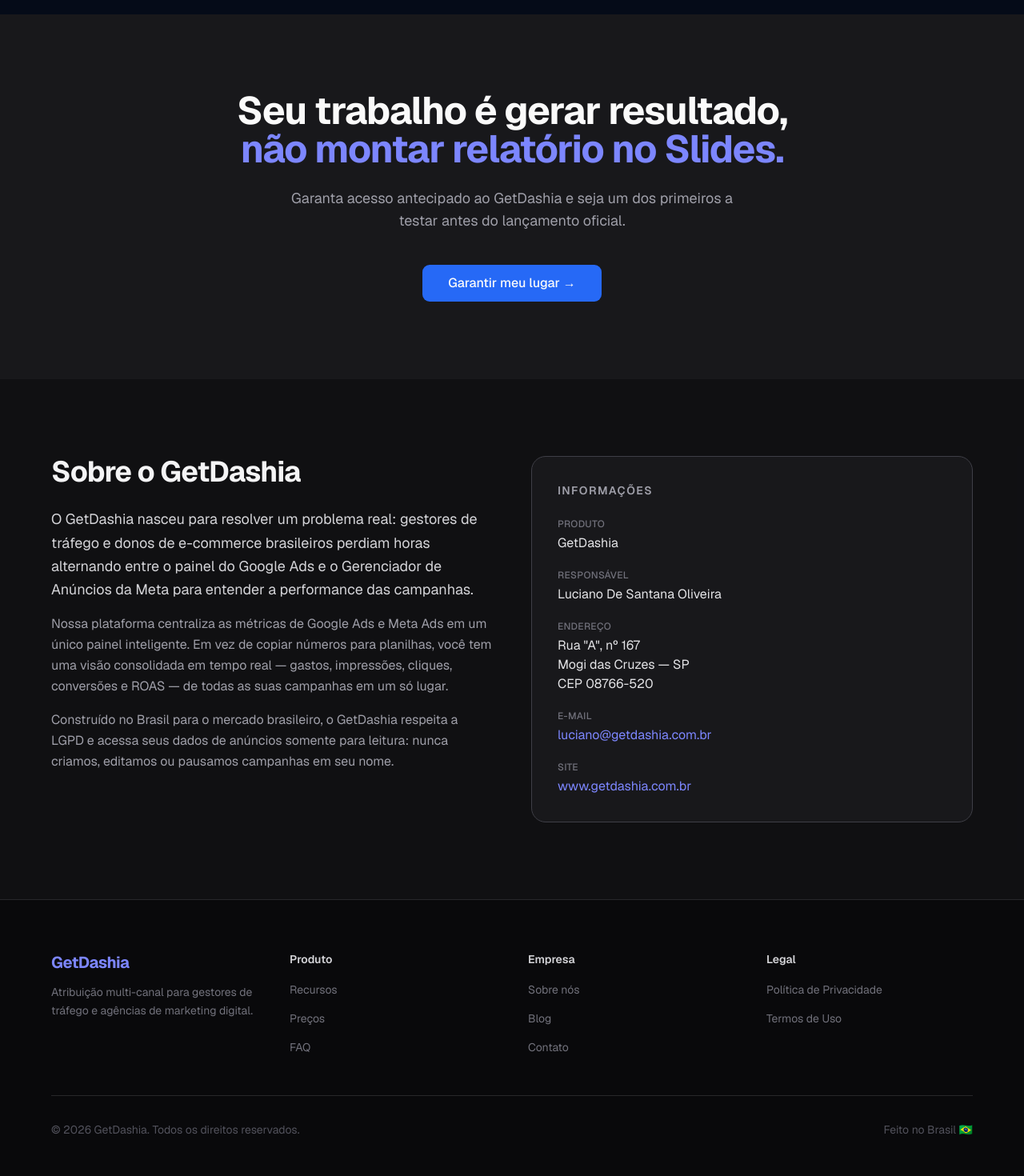
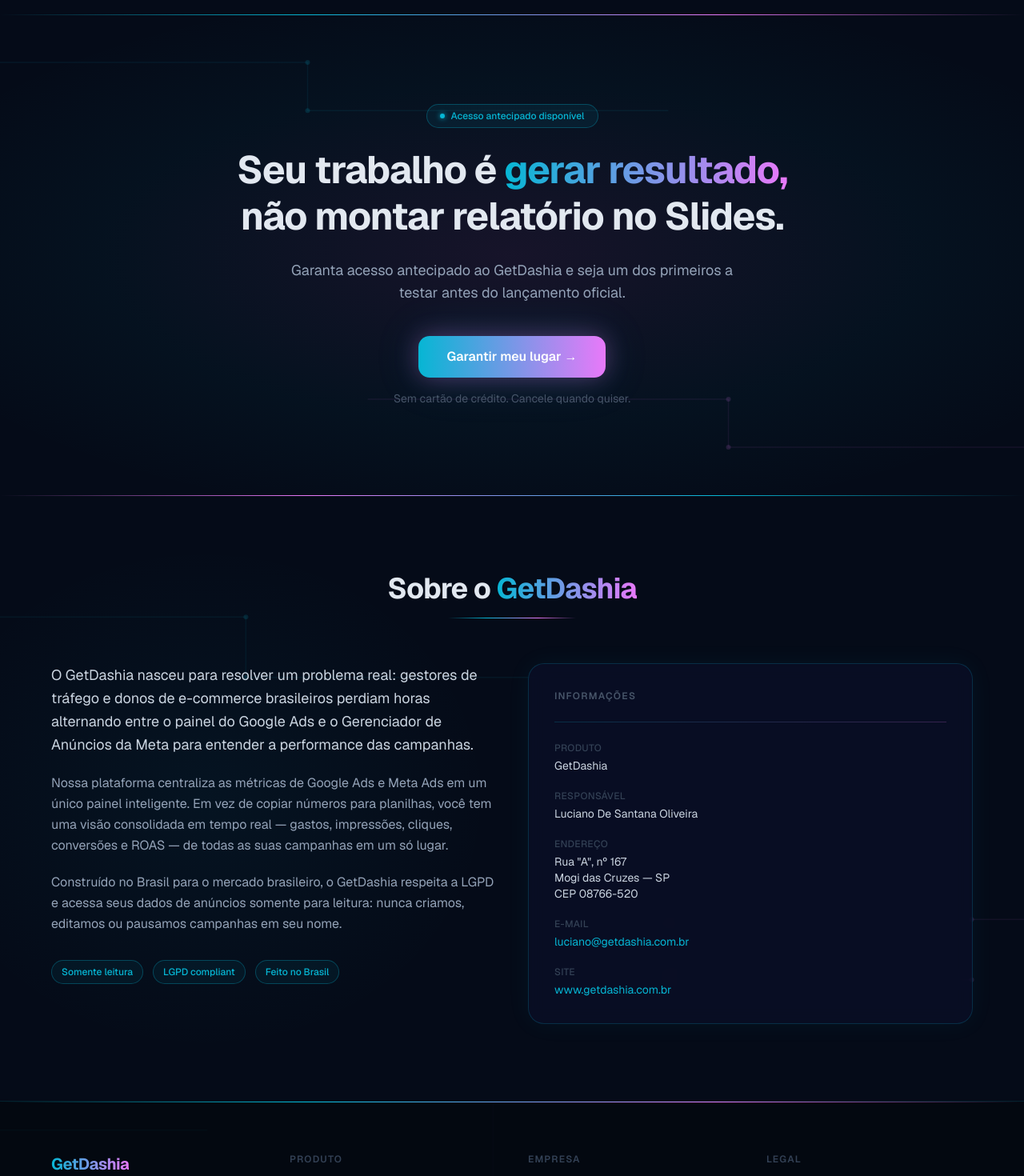
Before and after one commit to LuSan1986/projeto_getdashia, a Next.js app: page / in a window 1280 px wide. Shown: the part 5540-7010 px from the top of the page at 80% size. Built offline with nearby package versions, Linux system fonts and the light colour scheme.

Commit message:
feat(landing): cyberpunk redesign — cta-final, footer e about

```diff
--- a/src/components/AboutSection.tsx
+++ b/src/components/AboutSection.tsx
@@ -1,91 +1,163 @@
+'use client'
+
 export default function AboutSection() {
   return (
-    <section id="sobre" className="bg-zinc-900/50 px-4 py-24">
-      <div className="mx-auto max-w-6xl">
-        <div className="grid gap-12 lg:grid-cols-2 lg:items-start">
+    <section
+      id="sobre"
+      className="relative overflow-hidden px-4 py-24"
+      style={{ background: "#050B18" }}
+    >
+      {/* PCB traces */}
+      <div aria-hidden className="pointer-events-none absolute inset-0" style={{ zIndex: 0 }}>
+        <svg width="100%" height="100%" viewBox="0 0 1440 500"
+             preserveAspectRatio="xMidYMid slice" xmlns="http://www.w3.org/2000/svg">
+          <path d="M 0 150 H 200 V 100 H 500 V 150 H 750"
+                stroke="rgba(6,182,212,0.07)" strokeWidth="1" fill="none"/>
+          <circle cx="200" cy="150" r="2" fill="rgba(6,182,212,0.14)"/>
+          <circle cx="200" cy="100" r="2" fill="rgba(6,182,212,0.14)"/>
+          <circle cx="500" cy="100" r="2" fill="rgba(6,182,212,0.14)"/>
+          <circle cx="500" cy="150" r="2" fill="rgba(6,182,212,0.14)"/>
+
+          <path d="M 1440 350 H 1100 V 400 H 850 V 350"
+                stroke="rgba(232,121,249,0.06)" strokeWidth="1" fill="none"/>
+          <circle cx="1100" cy="350" r="2" fill="rgba(232,121,249,0.12)"/>
+          <circle cx="1100" cy="400" r="2" fill="rgba(232,121,249,0.12)"/>
+          <circle cx="850"  cy="400" r="2" fill="rgba(232,121,249,0.12)"/>
+          <circle cx="850"  cy="350" r="2" fill="rgba(232,121,249,0.12)"/>
+
+          <path d="M 50 0 V 150 H 20 V 350 H 50"
+                stroke="rgba(168,85,247,0.05)" strokeWidth="1" fill="none"/>
+        </svg>
+      </div>
+
+      {/* Glow lateral esquerdo */}
+      <div aria-hidden className="pointer-events-none absolute inset-0"
+           style={{ background: "radial-gradient(ellipse 40% 60% at 20% 50%, rgba(6,182,212,0.05) 0%, transparent 70%)", zIndex: 0 }}/>
+
+      <div className="relative z-10 mx-auto max-w-6xl">
+
+        {/* Título */}
+        <div className="mb-14 text-center">
+          <h2 className="text-3xl font-bold tracking-tight sm:text-4xl" style={{ color: "#E2E8F0" }}>
+            Sobre o{" "}
+            <span style={{
+              background: "linear-gradient(90deg, #06B6D4 0%, #E879F9 100%)",
+              WebkitBackgroundClip: "text",
+              WebkitTextFillColor: "transparent",
+              backgroundClip: "text",
+            }}>
+              GetDashia
+            </span>
+          </h2>
+          <div className="mx-auto mt-4 h-px w-40" style={{
+            background: "linear-gradient(90deg, transparent 0%, #06B6D4 30%, #E879F9 70%, transparent 100%)",
+          }}/>
+        </div>
+
+        <div className="grid gap-10 lg:grid-cols-2 lg:items-start">
+
           {/* Texto principal */}
           <div>
-            <h2 className="mb-6 text-3xl font-bold tracking-tight text-zinc-100 sm:text-4xl">
-              Sobre o GetDashia
-            </h2>
-            <p className="mb-4 text-lg leading-relaxed text-zinc-300">
+            <p className="mb-5 text-lg leading-relaxed" style={{ color: "#CBD5E1" }}>
               O GetDashia nasceu para resolver um problema real: gestores de
               tráfego e donos de e-commerce brasileiros perdiam horas alternando
               entre o painel do Google Ads e o Gerenciador de Anúncios da Meta
               para entender a performance das campanhas.
             </p>
-            <p className="mb-4 leading-relaxed text-zinc-400">
+            <p className="mb-5 leading-relaxed" style={{ color: "#94A3B8" }}>
               Nossa plataforma centraliza as métricas de Google Ads e Meta Ads
               em um único painel inteligente. Em vez de copiar números para
               planilhas, você tem uma visão consolidada em tempo real — gastos,
               impressões, cliques, conversões e ROAS — de todas as suas
               campanhas em um só lugar.
             </p>
-            <p className="leading-relaxed text-zinc-400">
+            <p className="leading-relaxed" style={{ color: "#94A3B8" }}>
               Construído no Brasil para o mercado brasileiro, o GetDashia respeita
               a LGPD e acessa seus dados de anúncios somente para leitura: nunca
               criamos, editamos ou pausamos campanhas em seu nome.
             </p>
+
+            {/* Pills de destaque */}
+            <div className="mt-8 flex flex-wrap gap-3">
+              {["Somente leitura", "LGPD compliant", "Feito no Brasil"].map((tag) => (
+                <span key={tag}
+                      className="text-xs font-medium px-3 py-1.5 rounded-full border"
+                      style={{
+                        borderColor: "rgba(6,182,212,0.30)",
+                        background: "rgba(6,182,212,0.06)",
+                        color: "#06B6D4",
+                      }}>
+                  {tag}
+                </span>
+              ))}
+            </div>
           </div>
 
           {/* Card de informações */}
-          <div className="rounded-2xl border border-zinc-700 bg-zinc-900 p-8">
-            <h3 className="mb-6 text-sm font-semibold uppercase tracking-widest text-zinc-400">
+          <div
+            style={{
+              background: "rgba(10,15,40,0.70)",
+              border: "1px solid rgba(6,182,212,0.20)",
+              borderRadius: "20px",
+              backdropFilter: "blur(10px)",
+              boxShadow: "0 0 30px rgba(6,182,212,0.06)",
+              padding: "32px",
+            }}
+          >
+            <h3 className="mb-6 text-xs font-semibold uppercase tracking-widest"
+                style={{ color: "#475569" }}>
               Informações
             </h3>
+
+            {/* Divider */}
+            <div className="mb-6 h-px" style={{
+              background: "linear-gradient(90deg, #06B6D4 0%, #E879F9 100%)",
+              opacity: 0.20,
+            }}/>
+
             <dl className="space-y-5">
-              <div>
-                <dt className="mb-1 text-xs font-medium uppercase tracking-wide text-zinc-500">
-                  Produto
-                </dt>
-                <dd className="text-zinc-200">GetDashia</dd>
-              </div>
-              <div>
-                <dt className="mb-1 text-xs font-medium uppercase tracking-wide text-zinc-500">
-                  Responsável
-                </dt>
-                <dd className="text-zinc-200">Luciano De Santana Oliveira</dd>
-              </div>
-              <div>
-                <dt className="mb-1 text-xs font-medium uppercase tracking-wide text-zinc-500">
-                  Endereço
-                </dt>
-                <dd className="text-zinc-200">
-                  Rua &quot;A&quot;, nº 167
-                  <br />
-                  Mogi das Cruzes — SP
-                  <br />
-                  CEP 08766-520
-                </dd>
-              </div>
-              <div>
-                <dt className="mb-1 text-xs font-medium uppercase tracking-wide text-zinc-500">
-                  E-mail
-                </dt>
-                <dd>
-                  <a
-                    href="mailto:luciano@getdashia.com.br"
-                    className="text-indigo-400 transition-colors hover:text-indigo-300"
-                  >
+              {[
+                { label: "Produto", value: "GetDashia" },
+                { label: "Responsável", value: "Luciano De Santana Oliveira" },
+                {
+                  label: "Endereço",
+                  value: (
+                    <>Rua &quot;A&quot;, nº 167<br />Mogi das Cruzes — SP<br />CEP 08766-520</>
+                  ),
+                },
+                {
+                  label: "E-mail",
+                  value: (
+                    <a href="mailto:luciano@getdashia.com.br"
+                       style={{ color: "#06B6D4", textDecoration: "none" }}
+                       onMouseEnter={e => (e.currentTarget.style.textShadow = "0 0 8px rgba(6,182,212,0.50)")}
+                       onMouseLeave={e => (e.currentTarget.style.textShadow = "none")}>
                       luciano@getdashia.com.br
                     </a>
-                </dd>
-              </div>
-              <div>
-                <dt className="mb-1 text-xs font-medium uppercase tracking-wide text-zinc-500">
-                  Site
-                </dt>
-                <dd>
-                  <a
-                    href="https://www.getdashia.com.br"
+                  ),
+                },
+                {
+                  label: "Site",
+                  value: (
+                    <a href="https://www.getdashia.com.br"
                        target="_blank"
                        rel="noopener noreferrer"
-                    className="text-indigo-400 transition-colors hover:text-indigo-300"
-                  >
+                       style={{ color: "#06B6D4", textDecoration: "none" }}
+                       onMouseEnter={e => (e.currentTarget.style.textShadow = "0 0 8px rgba(6,182,212,0.50)")}
+                       onMouseLeave={e => (e.currentTarget.style.textShadow = "none")}>
                       www.getdashia.com.br
                     </a>
-                </dd>
+                  ),
+                },
+              ].map(({ label, value }) => (
+                <div key={label}>
+                  <dt className="mb-1 text-xs font-medium uppercase tracking-wide"
+                      style={{ color: "#334155" }}>
+                    {label}
+                  </dt>
+                  <dd className="text-sm" style={{ color: "#CBD5E1" }}>{value}</dd>
                 </div>
+              ))}
             </dl>
           </div>
         </div>
--- a/src/components/landing/cta-final.tsx
+++ b/src/components/landing/cta-final.tsx
@@ -1,33 +1,102 @@
-import { Button } from "@/components/ui/button";
+'use client'
+
+import Link from "next/link";
 
 export default function CtaFinal() {
   return (
-    <section className="relative overflow-hidden bg-zinc-900 px-4 py-24 text-center">
-      {/* Glow mais intenso que o Hero — sinaliza fechamento de ciclo */}
-      <div
-        aria-hidden
-        className="pointer-events-none absolute inset-0 -z-10"
-        style={{
-          background:
-            "radial-gradient(ellipse 90% 70% at 50% 50%, rgba(99,102,241,0.18) 0%, transparent 70%)",
-        }}
-      />
+    <section
+      className="relative overflow-hidden px-4 py-28 text-center"
+      style={{ background: "#050B18" }}
+    >
+      {/* PCB traces */}
+      <div aria-hidden className="pointer-events-none absolute inset-0" style={{ zIndex: 0 }}>
+        <svg width="100%" height="100%" viewBox="0 0 1440 400"
+             preserveAspectRatio="xMidYMid slice" xmlns="http://www.w3.org/2000/svg">
+          <path d="M 0 80 H 250 V 40 H 550 V 80 H 850"
+                stroke="rgba(6,182,212,0.08)" strokeWidth="1" fill="none"/>
+          <circle cx="250" cy="80" r="2" fill="rgba(6,182,212,0.16)"/>
+          <circle cx="250" cy="40" r="2" fill="rgba(6,182,212,0.16)"/>
+          <circle cx="550" cy="40" r="2" fill="rgba(6,182,212,0.16)"/>
+          <circle cx="550" cy="80" r="2" fill="rgba(6,182,212,0.16)"/>
 
-      <h2 className="mx-auto max-w-3xl text-3xl font-bold tracking-tight text-zinc-50 sm:text-4xl lg:text-5xl">
-        Seu trabalho é gerar resultado,{" "}
-        <span className="text-indigo-400">não montar relatório no Slides.</span>
-      </h2>
+          <path d="M 600 320 H 900 V 360 H 1200 V 320 H 1440"
+                stroke="rgba(232,121,249,0.07)" strokeWidth="1" fill="none"/>
+          <circle cx="900"  cy="320" r="2" fill="rgba(232,121,249,0.14)"/>
+          <circle cx="900"  cy="360" r="2" fill="rgba(232,121,249,0.14)"/>
+          <circle cx="1200" cy="360" r="2" fill="rgba(232,121,249,0.14)"/>
+          <circle cx="1200" cy="320" r="2" fill="rgba(232,121,249,0.14)"/>
+        </svg>
+      </div>
 
-      <p className="mx-auto mt-6 max-w-xl text-lg text-zinc-400">
-        Garanta acesso antecipado ao GetDashia e seja um dos primeiros a testar
-        antes do lançamento oficial.
-      </p>
+      {/* Glow central */}
+      <div aria-hidden className="pointer-events-none absolute inset-0"
+           style={{ background: "radial-gradient(ellipse 80% 70% at 50% 50%, rgba(232,121,249,0.08) 0%, rgba(6,182,212,0.04) 50%, transparent 80%)", zIndex: 0 }}/>
 
-      <div className="mt-10">
-        <Button asChild size="lg" className="h-12 px-8 text-base">
-          <a href="#waitlist">Garantir meu lugar →</a>
-        </Button>
+      {/* Linha topo */}
+      <div aria-hidden className="absolute top-0 left-0 right-0 h-px"
+           style={{ background: "linear-gradient(90deg, transparent 0%, #06B6D4 30%, #E879F9 70%, transparent 100%)", zIndex: 1 }}/>
+
+      <div className="relative z-10 mx-auto max-w-3xl">
+
+        {/* Badge */}
+        <div className="mb-6 inline-flex items-center gap-2 rounded-full border px-4 py-1.5"
+             style={{ borderColor: "rgba(6,182,212,0.30)", background: "rgba(6,182,212,0.08)" }}>
+          <span className="h-1.5 w-1.5 rounded-full"
+                style={{ background: "#06B6D4", boxShadow: "0 0 6px #06B6D4" }}/>
+          <span className="text-xs font-medium" style={{ color: "#06B6D4" }}>
+            Acesso antecipado disponível
+          </span>
+        </div>
+
+        {/* Título */}
+        <h2 className="text-3xl font-bold tracking-tight sm:text-4xl lg:text-5xl"
+            style={{ color: "#E2E8F0", lineHeight: 1.2 }}>
+          Seu trabalho é{" "}
+          <span style={{
+            background: "linear-gradient(90deg, #06B6D4 0%, #E879F9 100%)",
+            WebkitBackgroundClip: "text",
+            WebkitTextFillColor: "transparent",
+            backgroundClip: "text",
+          }}>
+            gerar resultado,
+          </span>
+          <br />
+          não montar relatório no Slides.
+        </h2>
+
+        <p className="mx-auto mt-6 max-w-xl text-lg" style={{ color: "#94A3B8" }}>
+          Garanta acesso antecipado ao GetDashia e seja um dos primeiros a testar
+          antes do lançamento oficial.
+        </p>
+
+        {/* CTA */}
+        <div className="mt-10">
+          <Link
+            href="#waitlist"
+            style={{
+              display: "inline-block",
+              background: "linear-gradient(90deg, #06B6D4, #E879F9)",
+              color: "white",
+              fontWeight: 600,
+              fontSize: "1rem",
+              padding: "14px 36px",
+              borderRadius: "14px",
+              boxShadow: "0 0 30px rgba(232,121,249,0.30), 0 0 60px rgba(6,182,212,0.15)",
+              textDecoration: "none",
+            }}
+          >
+            Garantir meu lugar →
+          </Link>
+        </div>
+
+        <p className="mt-4 text-sm" style={{ color: "#475569" }}>
+          Sem cartão de crédito. Cancele quando quiser.
+        </p>
       </div>
+
+      {/* Linha rodapé */}
+      <div aria-hidden className="absolute bottom-0 left-0 right-0 h-px"
+           style={{ background: "linear-gradient(90deg, transparent 0%, #E879F9 30%, #06B6D4 70%, transparent 100%)", zIndex: 1 }}/>
     </section>
   );
 }
--- a/src/components/landing/footer.tsx
+++ b/src/components/landing/footer.tsx
@@ -1,55 +1,98 @@
+'use client'
+
 import Link from "next/link";
 
 const colunas = [
   {
     titulo: "Produto",
     links: [
-      { label: "Recursos", href: "#funcionalidades", externo: false },
-      { label: "Preços", href: "#planos", externo: false },
-      { label: "FAQ", href: "#faq", externo: false },
+      { label: "Recursos", href: "#funcionalidades" },
+      { label: "Preços", href: "#planos" },
+      { label: "FAQ", href: "#faq" },
     ],
   },
   {
     titulo: "Empresa",
     links: [
-      { label: "Sobre nós", href: "/sobre", externo: false },
-      { label: "Blog", href: "/blog", externo: false },
-      { label: "Contato", href: "/contato", externo: false },
+      { label: "Sobre nós", href: "/sobre" },
+      { label: "Blog", href: "/blog" },
+      { label: "Contato", href: "/contato" },
     ],
   },
   {
     titulo: "Legal",
     links: [
-      { label: "Política de Privacidade", href: "/privacidade", externo: false },
-      { label: "Termos de Uso", href: "/termos", externo: false },
+      { label: "Política de Privacidade", href: "/privacidade" },
+      { label: "Termos de Uso", href: "/termos" },
     ],
   },
 ];
 
 export default function Footer() {
   return (
-    <footer className="border-t border-zinc-800 bg-zinc-950 px-4 py-16">
-      <div className="mx-auto max-w-6xl">
-        {/* Grid principal */}
+    <footer
+      className="relative px-4 py-16 overflow-hidden"
+      style={{ background: "#030810", borderTop: "1px solid rgba(6,182,212,0.15)" }}
+    >
+      {/* Linha neon topo */}
+      <div aria-hidden className="pointer-events-none absolute top-0 left-0 right-0 h-px"
+           style={{ background: "linear-gradient(90deg, transparent 0%, #06B6D4 30%, #E879F9 70%, transparent 100%)" }}/>
+
+      {/* PCB traces */}
+      <div aria-hidden className="pointer-events-none absolute inset-0" style={{ opacity: 0.6 }}>
+        <svg width="100%" height="100%" viewBox="0 0 1440 300"
+             preserveAspectRatio="xMidYMid slice" xmlns="http://www.w3.org/2000/svg">
+          <path d="M 0 60 H 180 V 30 H 400"
+                stroke="rgba(6,182,212,0.06)" strokeWidth="1" fill="none"/>
+          <circle cx="180" cy="60" r="1.5" fill="rgba(6,182,212,0.12)"/>
+          <circle cx="180" cy="30" r="1.5" fill="rgba(6,182,212,0.12)"/>
+
+          <path d="M 1440 220 H 1200 V 250 H 1000"
+                stroke="rgba(232,121,249,0.05)" strokeWidth="1" fill="none"/>
+          <circle cx="1200" cy="220" r="1.5" fill="rgba(232,121,249,0.10)"/>
+          <circle cx="1200" cy="250" r="1.5" fill="rgba(232,121,249,0.10)"/>
+
+          <path d="M 700 0 V 80 H 720 V 180 H 700"
+                stroke="rgba(168,85,247,0.04)" strokeWidth="1" fill="none"/>
+        </svg>
+      </div>
+
+      <div className="relative z-10 mx-auto max-w-6xl">
         <div className="grid gap-10 sm:grid-cols-2 lg:grid-cols-4">
+
           {/* Logo + tagline */}
           <div className="sm:col-span-2 lg:col-span-1">
-            <Link
-              href="/"
-              className="text-xl font-bold tracking-tight text-indigo-400"
-            >
+            <Link href="/" className="text-xl font-bold tracking-tight"
+                  style={{
+                    background: "linear-gradient(90deg, #06B6D4, #E879F9)",
+                    WebkitBackgroundClip: "text",
+                    WebkitTextFillColor: "transparent",
+                    backgroundClip: "text",
+                  }}>
               GetDashia
             </Link>
-            <p className="mt-3 max-w-xs text-sm leading-relaxed text-zinc-500">
+            <p className="mt-3 max-w-xs text-sm leading-relaxed" style={{ color: "#475569" }}>
               Atribuição multi-canal para gestores de tráfego e agências de
               marketing digital.
             </p>
+
+            {/* Status dot */}
+            <div className="mt-4 flex items-center gap-2">
+              <span className="h-1.5 w-1.5 rounded-full"
+                    style={{
+                      background: "#06B6D4",
+                      boxShadow: "0 0 6px #06B6D4",
+                      animation: "footer-pulse 2s ease-in-out infinite",
+                    }}/>
+              <span className="text-xs" style={{ color: "#06B6D4" }}>Sistema operacional</span>
+            </div>
           </div>
 
           {/* Colunas de links */}
           {colunas.map((coluna) => (
             <div key={coluna.titulo}>
-              <p className="mb-4 text-sm font-semibold text-zinc-300">
+              <p className="mb-4 text-xs font-semibold uppercase tracking-widest"
+                 style={{ color: "#334155" }}>
                 {coluna.titulo}
               </p>
               <ul className="space-y-3">
@@ -58,14 +101,32 @@
                     {link.href.startsWith("#") ? (
                       <a
                         href={link.href}
-                        className="text-sm text-zinc-500 transition-colors hover:text-zinc-300"
+                        className="text-sm transition-all duration-200"
+                        style={{ color: "#64748B" }}
+                        onMouseEnter={e => {
+                          e.currentTarget.style.color = "#06B6D4"
+                          e.currentTarget.style.textShadow = "0 0 8px rgba(6,182,212,0.40)"
+                        }}
+                        onMouseLeave={e => {
+                          e.currentTarget.style.color = "#64748B"
+                          e.currentTarget.style.textShadow = "none"
+                        }}
                       >
                         {link.label}
                       </a>
                     ) : (
                       <Link
                         href={link.href}
-                        className="text-sm text-zinc-500 transition-colors hover:text-zinc-300"
+                        className="text-sm transition-all duration-200"
+                        style={{ color: "#64748B" }}
+                        onMouseEnter={e => {
+                          e.currentTarget.style.color = "#06B6D4"
+                          e.currentTarget.style.textShadow = "0 0 8px rgba(6,182,212,0.40)"
+                        }}
+                        onMouseLeave={e => {
+                          e.currentTarget.style.color = "#64748B"
+                          e.currentTarget.style.textShadow = "none"
+                        }}
                       >
                         {link.label}
                       </Link>
@@ -77,14 +138,22 @@
           ))}
         </div>
 
-        {/* Barra de copyright */}
-        <div className="mt-12 flex flex-col items-center justify-between gap-4 border-t border-zinc-800 pt-8 sm:flex-row">
-          <p className="text-sm text-zinc-600">
+        {/* Divider + copyright */}
+        <div className="mt-12 flex flex-col items-center justify-between gap-4 pt-8 sm:flex-row"
+             style={{ borderTop: "1px solid rgba(6,182,212,0.08)" }}>
+          <p className="text-sm" style={{ color: "#1E293B" }}>
             © 2026 GetDashia. Todos os direitos reservados.
           </p>
-          <p className="text-sm text-zinc-600">Feito no Brasil 🇧🇷</p>
+          <p className="text-sm" style={{ color: "#1E293B" }}>Feito no Brasil 🇧🇷</p>
         </div>
       </div>
+
+      <style>{`
+        @keyframes footer-pulse {
+          0%, 100% { opacity: 1; box-shadow: 0 0 6px #06B6D4; }
+          50%       { opacity: 0.4; box-shadow: 0 0 12px #06B6D4; }
+        }
+      `}</style>
     </footer>
   );
 }
```
Lines whose indentation alone changed are shown as unchanged.
